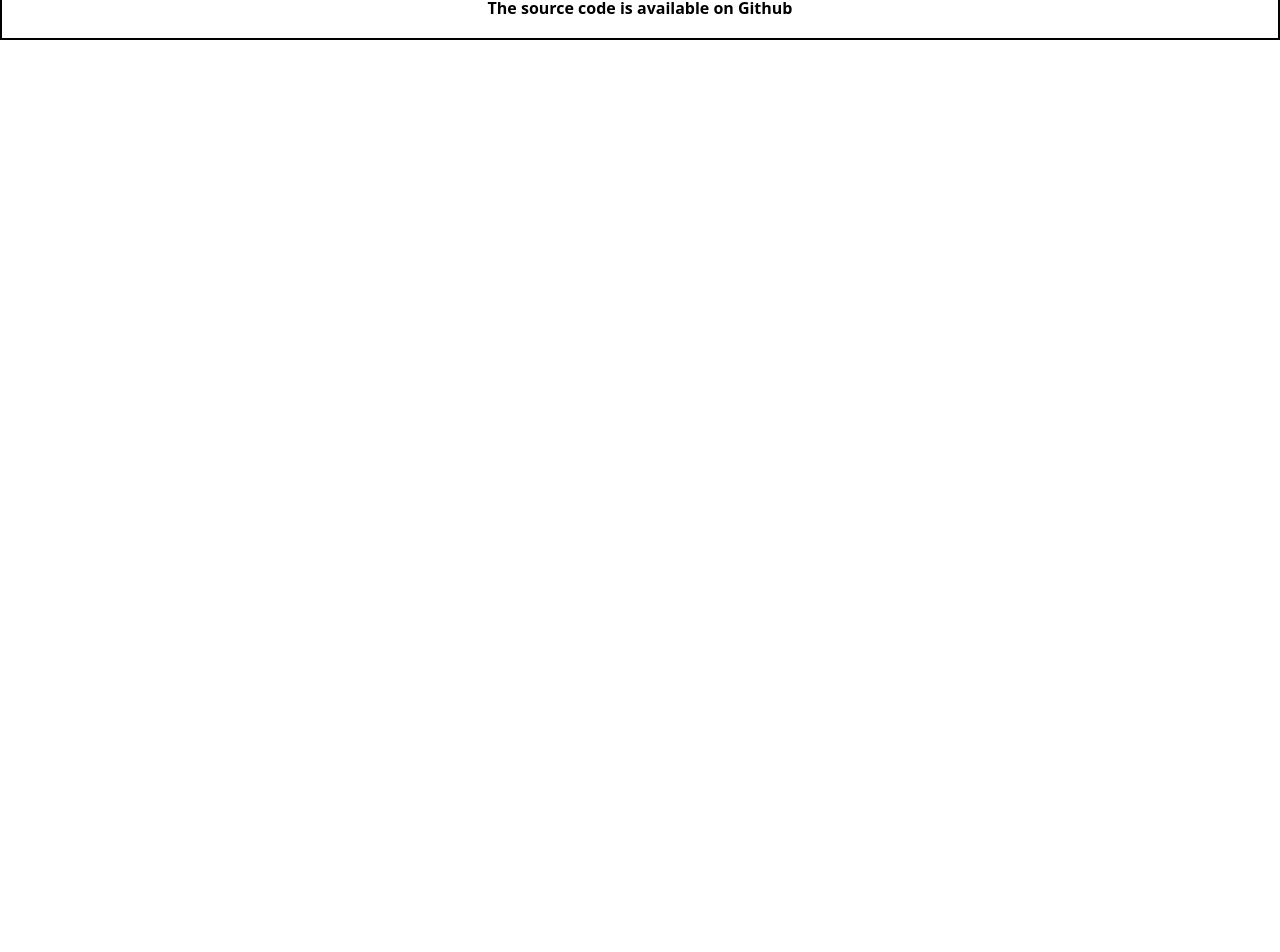
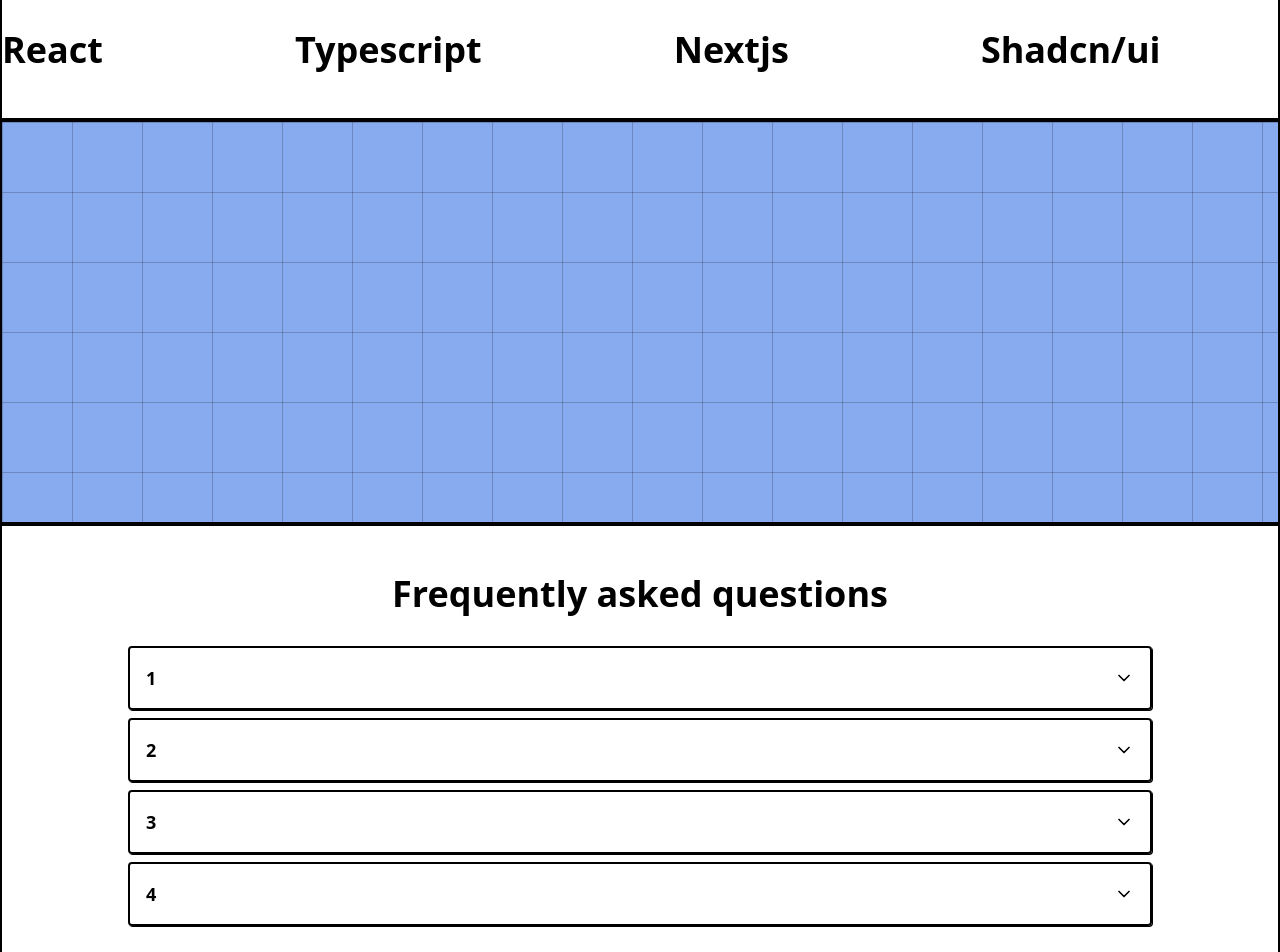
Before and after one commit to Riyadh-Muradi/neobrutalism, a Next.js app: page / in a window 1280 px wide. Shown: the part 560-1512 px from the top of the page. Before the commit the page ends 800 px from the top, so only its background shows below. Built offline with nearby package versions, Linux system fonts and the light colour scheme.

Commit message:
Sections and everything

```diff
--- a/package.json
+++ b/package.json
@@ -9,6 +9,7 @@
     "lint": "next lint"
   },
   "dependencies": {
+    "@radix-ui/react-accordion": "^1.2.0",
     "@radix-ui/react-dialog": "^1.1.0",
     "@radix-ui/react-icons": "^1.3.0",
     "@radix-ui/react-navigation-menu": "^1.2.0",
--- a/src/app/page.tsx
+++ b/src/app/page.tsx
@@ -1,10 +1,15 @@
+import { CMS } from "@/pages/sections/CMS";
+import { FAQ } from "@/pages/sections/FAQ";
 import { Hero } from "@/pages/sections/Hero";
-import Image from "next/image";
+import { Section } from "@/pages/sections/Section";
 
 export default function Home() {
   return (
-    <div className="flex justify-center">
+    <div className="flex flex-col justify-center">
       <Hero />
+      <CMS />
+      <Section />
+      <FAQ />
     </div>
   );
 }
--- /dev/null
+++ b/src/components/ui/accordion.tsx
@@ -0,0 +1,59 @@
+"use client";
+
+import * as AccordionPrimitive from "@radix-ui/react-accordion";
+import { ChevronDown } from "lucide-react";
+
+import * as React from "react";
+
+import { cn } from "@/lib/utils";
+
+const Accordion = AccordionPrimitive.Root;
+
+const AccordionItem = React.forwardRef<
+  React.ElementRef<typeof AccordionPrimitive.Item>,
+  React.ComponentPropsWithoutRef<typeof AccordionPrimitive.Item>
+>(({ className, ...props }, ref) => (
+  <AccordionPrimitive.Item
+    ref={ref}
+    className={cn("rounded-base border-2 border-black shadow-base", className)}
+    {...props}
+  />
+));
+AccordionItem.displayName = "AccordionItem";
+
+const AccordionTrigger = React.forwardRef<
+  React.ElementRef<typeof AccordionPrimitive.Trigger>,
+  React.ComponentPropsWithoutRef<typeof AccordionPrimitive.Trigger>
+>(({ className, children, ...props }, ref) => (
+  <AccordionPrimitive.Header className="flex">
+    <AccordionPrimitive.Trigger
+      ref={ref}
+      className={cn(
+        "flex flex-1 items-center justify-between rounded-b-base rounded-t-base border-black bg-white p-4 font-bold transition-all hover:bg-main focus:bg-main [&[data-state=open]>svg]:rotate-180 [&[data-state=open]]:rounded-b-none [&[data-state=open]]:border-b-2",
+        className,
+      )}
+      {...props}
+    >
+      {children}
+      <ChevronDown className="h-5 w-5 shrink-0 transition-transform duration-200" />
+    </AccordionPrimitive.Trigger>
+  </AccordionPrimitive.Header>
+));
+AccordionTrigger.displayName = AccordionPrimitive.Trigger.displayName;
+
+const AccordionContent = React.forwardRef<
+  React.ElementRef<typeof AccordionPrimitive.Content>,
+  React.ComponentPropsWithoutRef<typeof AccordionPrimitive.Content>
+>(({ className, children, ...props }, ref) => (
+  <AccordionPrimitive.Content
+    ref={ref}
+    className="data-[state=closed]:animate-accordion-up data-[state=open]:animate-accordion-down overflow-hidden rounded-b-base bg-white text-sm font-base transition-all"
+    {...props}
+  >
+    <div className={cn("p-4", className)}>{children}</div>
+  </AccordionPrimitive.Content>
+));
+
+AccordionContent.displayName = AccordionPrimitive.Content.displayName;
+
+export { Accordion, AccordionItem, AccordionTrigger, AccordionContent };
--- a/src/pages/layout/Navbar.tsx
+++ b/src/pages/layout/Navbar.tsx
@@ -11,11 +11,12 @@
   NavigationMenuTrigger,
   navigationMenuTriggerStyle,
 } from "@/components/ui/navigation-menu";
-import { Github, Pen } from "lucide-react";
+import { Pen } from "lucide-react";
 import { buttonVariants } from "@/components/ui/button";
 import { cn } from "@/lib/utils";
 import MobileNavbar from "./MobileNavbar";
 import { productLinks, routeLinks } from "@/data/data";
+import { GitHubLogoIcon } from "@radix-ui/react-icons";
 
 const Navbar: React.FC = () => {
   const [isOpen, setIsOpen] = React.useState(false);
@@ -72,7 +73,7 @@
                 target="_blank"
                 className={`bg-white hover:bg-main ${buttonVariants({ variant: "default" })}`}
               >
-                <Github className="h-6 w-6" />
+                <GitHubLogoIcon className="mr-2 h-6 w-6" />
                 Github
               </Link>
             </div>
--- /dev/null
+++ b/src/pages/sections/CMS.tsx
@@ -0,0 +1,21 @@
+export const CMS = () => {
+  return (
+    <div className="relative flex w-full items-center justify-evenly overflow-x-hidden border-2 border-black bg-white font-base">
+      <div className="space-x-48 whitespace-nowrap py-12">
+        <span className="text-4xl duration-300 hover:tracking-wide">React</span>
+        <span className="text-4xl duration-300 hover:tracking-wide">
+          Typescript
+        </span>
+        <span className="text-4xl duration-300 hover:tracking-wide">
+          Nextjs
+        </span>
+        <span className="text-4xl duration-300 hover:tracking-wide">
+          Shadcn/ui
+        </span>
+        <span className="text-4xl duration-300 hover:tracking-wide">
+          Neobrutalism
+        </span>
+      </div>
+    </div>
+  );
+};
--- /dev/null
+++ b/src/pages/sections/FAQ.tsx
@@ -0,0 +1,49 @@
+import {
+  Accordion,
+  AccordionContent,
+  AccordionItem,
+  AccordionTrigger,
+} from "@/components/ui/accordion";
+
+export const FAQ = () => {
+  return (
+    <section className="border-2 border-black bg-white py-12 font-base">
+      <h2 className="m1300:text-3xl m700:text-2xl m500:text-xl mb-8 text-center text-4xl font-heading">
+        Frequently asked questions
+      </h2>
+
+      <div className="mx-auto grid w-[1024px] max-w-full">
+        <Accordion
+          className="space-y-2 text-base sm:text-lg"
+          type="single"
+          collapsible
+        >
+          <AccordionItem value="item-1">
+            <AccordionTrigger>1</AccordionTrigger>
+            <AccordionContent className="text-sm sm:text-base">
+              1
+            </AccordionContent>
+          </AccordionItem>
+          <AccordionItem value="item-2">
+            <AccordionTrigger>2 </AccordionTrigger>
+            <AccordionContent className="text-sm sm:text-base">
+              2
+            </AccordionContent>
+          </AccordionItem>
+          <AccordionItem value="item-3">
+            <AccordionTrigger>3 </AccordionTrigger>
+            <AccordionContent className="text-sm sm:text-base">
+              3{" "}
+            </AccordionContent>
+          </AccordionItem>
+          <AccordionItem value="item-4">
+            <AccordionTrigger>4</AccordionTrigger>
+            <AccordionContent className="text-sm sm:text-base">
+              4{" "}
+            </AccordionContent>
+          </AccordionItem>
+        </Accordion>
+      </div>
+    </section>
+  );
+};
--- a/src/pages/sections/Hero.tsx
+++ b/src/pages/sections/Hero.tsx
@@ -4,7 +4,7 @@
 
 export const Hero = () => {
   return (
-    <section className="inset-0 flex w-full flex-col place-items-center items-center justify-center gap-10 bg-white bg-[linear-gradient(to_right,#80808033_1px,transparent_1px),linear-gradient(to_bottom,#80808033_1px,transparent_1px)] bg-[size:70px_70px] py-20 font-base md:py-32">
+    <section className="inset-0 flex w-full flex-col place-items-center items-center justify-center gap-10 border-2 border-black bg-white bg-[linear-gradient(to_right,#80808033_1px,transparent_1px),linear-gradient(to_bottom,#80808033_1px,transparent_1px)] bg-[size:70px_70px] py-20 font-base md:py-32">
       <div className="space-y-6 text-center lg:text-start">
         <main className="text-center text-5xl font-bold md:text-6xl">
           <h1 className="inline">Neobrutalism design</h1>
@@ -30,16 +30,14 @@
         </p>
 
         <div className="flex flex-col items-center justify-center gap-2 md:flex-row">
-          <Button className="w-full md:w-1/3">Get Started</Button>
+          <Button>Get Started</Button>
 
           <Link
             href="https://github.com/leoMirandaa/shadcn-landing-page.git"
             target="_blank"
-            className={`w-full bg-white hover:bg-main md:w-1/3 ${buttonVariants(
-              {
-                variant: "default",
-              },
-            )}`}
+            className={`bg-white hover:bg-main ${buttonVariants({
+              variant: "default",
+            })}`}
           >
             Github Repository
             <GitHubLogoIcon className="ml-2 h-5 w-5" />
--- /dev/null
+++ b/src/pages/sections/Section.tsx
@@ -0,0 +1,5 @@
+export const Section = () => {
+  return (
+    <section className="inset-0 flex w-full flex-col items-center justify-center border-2 border-black bg-main bg-[linear-gradient(to_right,#00000033_1px,transparent_1px),linear-gradient(to_bottom,#00000033_1px,transparent_1px)] bg-[size:70px_70px] px-5 py-[200px]"></section>
+  );
+};
```
Also changed, not shown: 1 other file (tests, documents, lock files or other folders).
